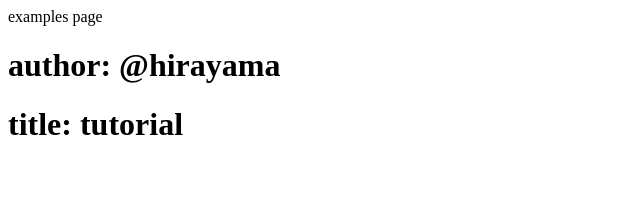
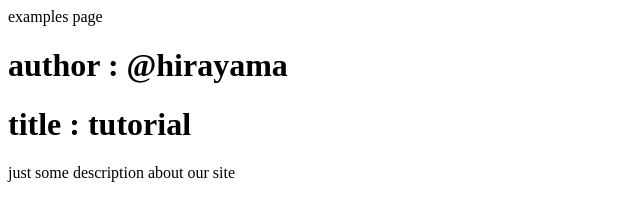
Before and after one commit to yhirayama20188itn/udemy-gatsby, a Gatsby site: page /examples in a window 1280 px wide. Shown: the whole page, without its empty margins (0-640 px from the left). Built offline with nearby package versions, Linux system fonts and the light colour scheme; Gatsby itself is replaced by a stand-in of ours.

Commit message:
StaticQuery Component

```diff
--- /dev/null
+++ b/src/examples/Header-Hooks.js
@@ -0,0 +1,32 @@
+import React from 'react'
+import { useStaticQuery, graphql } from 'gatsby'
+const getData = graphql`
+  query SecondQuery {
+    site {
+      siteMetadata {
+        siteTitle: title
+        description
+        author
+        data {
+          age
+        }
+      }
+    }
+  }
+`
+const Header = () => {
+  const {
+    site: { siteMetadata: info },
+  } = useStaticQuery(getData)
+  // console.log(info)
+  const title = info.siteTitle
+  return (
+    <div>
+      {/* <h1>author : {data.site.siteMetadata.author}</h1> */}
+      <h1>author : {info.author}</h1>
+      <h1>title : {title}</h1>
+    </div>
+  )
+}
+
+export default Header
--- /dev/null
+++ b/src/examples/Header-Static.js
@@ -0,0 +1,35 @@
+import React from 'react'
+import { graphql, StaticQuery } from 'gatsby'
+
+const getData = graphql`
+  query FirstQuery {
+    site {
+      siteMetadata {
+        siteTitle: title
+        description
+        author
+        data {
+          age
+        }
+      }
+    }
+  }
+`
+const HeaderStatic = () => {
+  return (
+    <StaticQuery
+      query={getData}
+      render={orange => {
+        console.log(orange)
+
+        return (
+          <div>
+            <p>{orange.site.siteMetadata.description}</p>
+          </div>
+        )
+      }}
+    ></StaticQuery>
+  )
+}
+
+export default HeaderStatic
--- a/src/examples/Header.js
+++ b/src/examples/Header.js
@@ -1,6 +1,7 @@
 import React from 'react'
 import {useStaticQuery, graphql} from 'gatsby'
 const getData = graphql`{
+  query {
     site {
       siteMetadata{
         siteTitle: title
@@ -11,7 +12,8 @@ const getData = graphql`{
         }
       }
     }
-  }`
+  }
+`
 
 const Header = () => {
   const { site: {siteMetadata: info} } = useStaticQuery(getData)
--- a/src/pages/blog.js
+++ b/src/pages/blog.js
@@ -1,7 +1,7 @@
 import React, { Component } from 'react'
 import Layout from '../components/layout'
 import styles from '../components/blog.module.css'
-console.log(styles);
+// console.log(styles);
 
 export default class blog extends Component {
   render() {
--- a/src/pages/examples.js
+++ b/src/pages/examples.js
@@ -1,11 +1,12 @@
 import React from 'react'
-import Header from '../examples/Header'
-
+import HeaderHook from '../examples/Header-Hooks'
+import HeaderStatic from '../examples/Header-Static'
 const examples = () => {
   return (
     <div>
       examples page
-      <Header />
+      <HeaderHook />
+      <HeaderStatic />
     </div>
   )
 }
```
